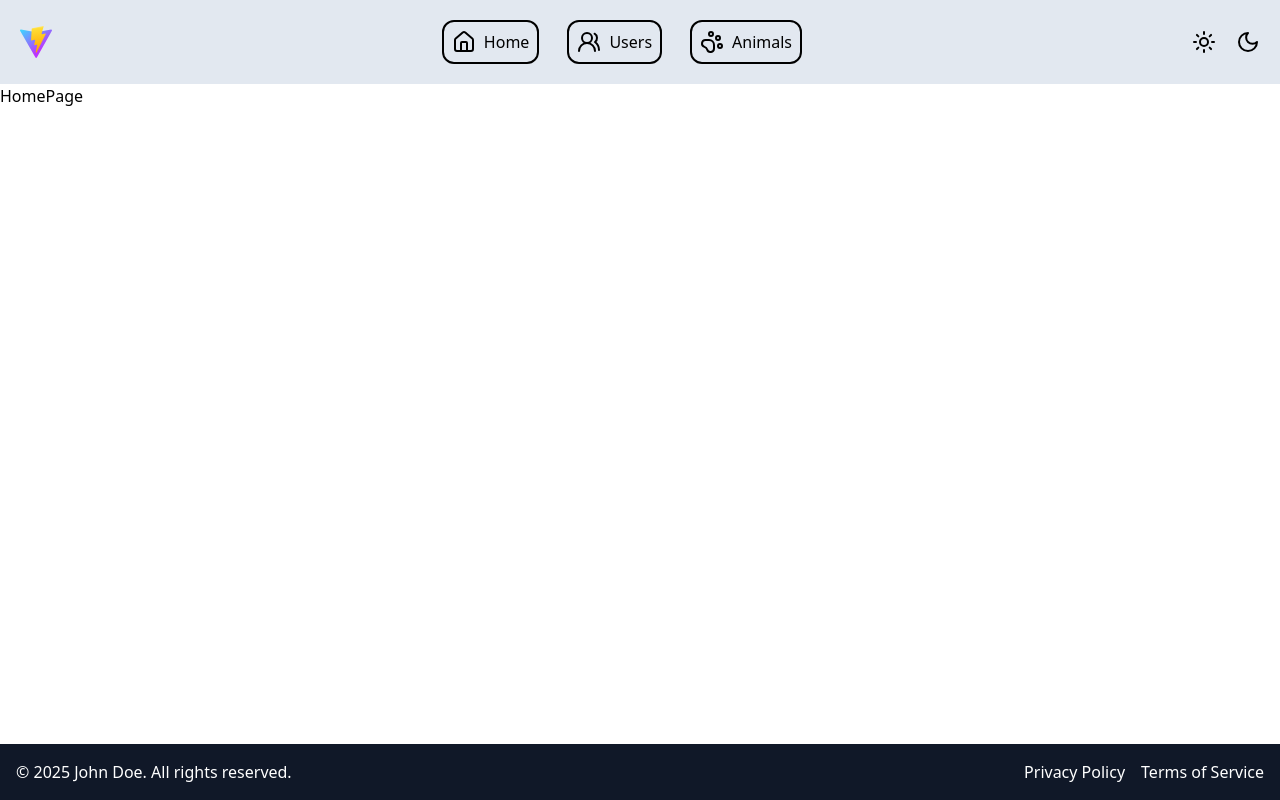
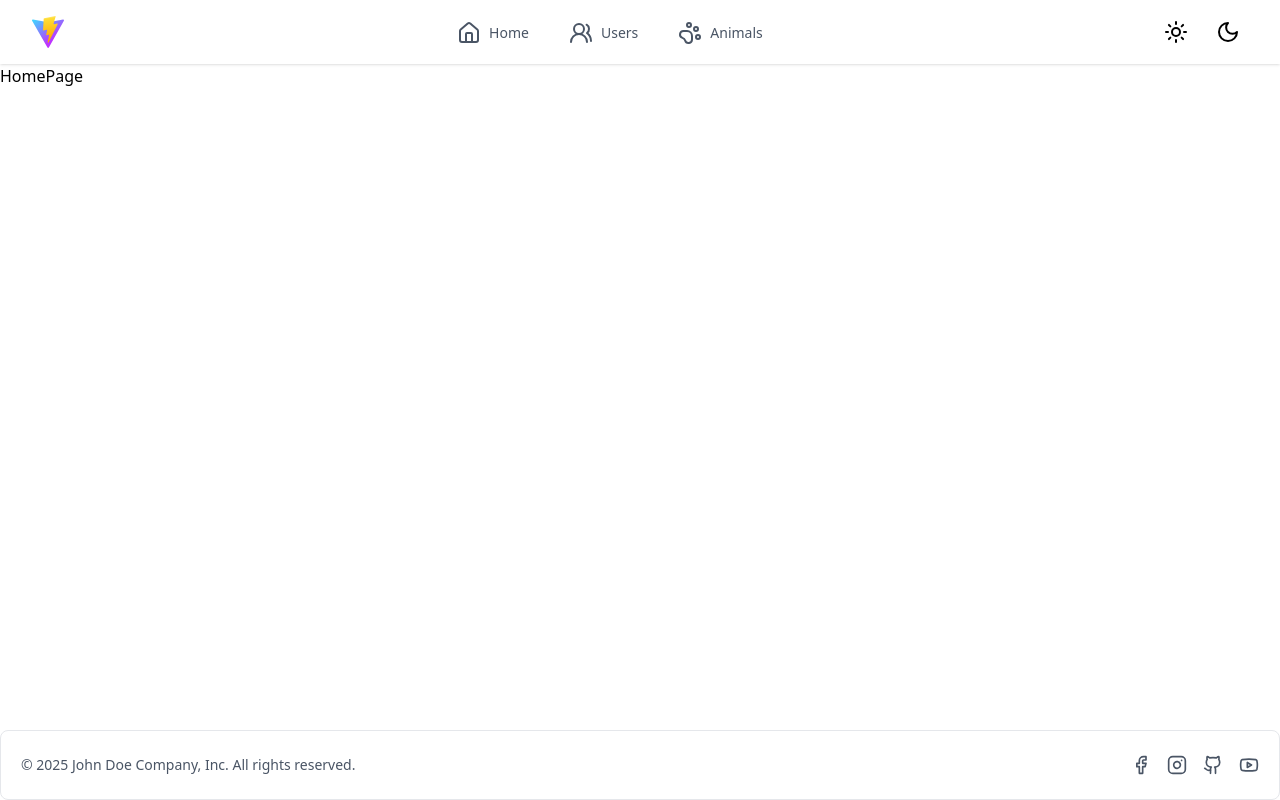
Before and after one commit to WilloS88/inqool-web-app, a React (Vite) app: page / in a window 1280 px wide. Built offline with nearby package versions, Linux system fonts and the light colour scheme; no server answers.

Commit message:
UI improvements

```diff
--- a/package.json
+++ b/package.json
@@ -13,13 +13,14 @@
     "@hookform/resolvers": "^3.10.0",
     "@tailwindcss/vite": "^4.0.3",
     "axios": "^1.7.9",
-    "framer-motion": "^12.4.0",
+    "framer-motion": "^12.4.1",
     "lucide-react": "^0.474.0",
     "react": "^18.3.1",
     "react-dom": "^18.3.1",
     "react-hook-form": "^7.54.2",
     "react-modal": "^3.16.3",
     "react-router-dom": "^7.1.5",
+    "react-spinners": "^0.15.0",
     "tailwindcss": "^4.0.3",
     "zod": "^3.24.1"
   },
--- a/src/FilterSection.tsx
+++ b/src/FilterSection.tsx
@@ -1,24 +1,35 @@
 import { Button } from "./components/ui/Button";
+import { Search } from "lucide-react";
 
 type FilterSectionProps = {
   filterText: string;
   setFilterText: (value: string) => void;
 };
 
-export const FilterSection = ({ filterText, setFilterText }: FilterSectionProps) => {
+export const FilterSection = ({
+  filterText,
+  setFilterText,
+}: FilterSectionProps) => {
   return (
-    <div className="flex gap-2 mb-4">
+    <div className="mb-5 flex w-full max-w-lg gap-2 lg:max-w-xs">
+      <div className="relative w-full">
+        <div className="pointer-events-none absolute inset-y-0 left-0 flex items-center pl-3">
+          <Search className="h-5 w-5 text-gray-400" aria-hidden="true" />
+        </div>
         <input
           type="text"
+          id="search"
+          name="search"
           placeholder="Search by name..."
           value={filterText}
           onChange={(e) => setFilterText(e.target.value)}
-        className="p-2 border border-gray-300 rounded"
+          className="block w-full rounded-md border-0 bg-white py-2 pr-3 pl-10 text-gray-900 ring-1 ring-gray-300 ring-inset placeholder:text-gray-400 focus:ring-2 focus:ring-indigo-600 focus:ring-inset sm:text-sm sm:leading-6"
         />
+      </div>
       <Button
         label="Clear"
         onClick={() => setFilterText("")}
-        className="bg-red-500 text-white hover:bg-red-700"
+        className="bg-red-500 py-1.5 text-white hover:bg-red-700"
       />
     </div>
   );
--- a/src/components/AddButton.tsx
+++ b/src/components/AddButton.tsx
@@ -22,7 +22,7 @@ export const AddButton = () => {
       <Button
         label={`Add ${isUsersPage ? "User" : "Animal"}`}
         onClick={() => setIsModalOpen(true)}
-        className="bg-green-500 text-white duration-200 hover:bg-green-600"
+        className="hover:bg-green-700 hover:shadow-green-600 rounded-lg bg-green-600 px-8 py-3 text-lg font-bold tracking-wide text-white shadow-lg shadow-green-600/20 transition duration-300 hover:text-white sm:px-9 sm:py-4 sm:text-xl"
         icon={<PlusCircle />}
       />
 
--- a/src/components/ui/Button.tsx
+++ b/src/components/ui/Button.tsx
@@ -1,30 +1,34 @@
 type ButtonProps = {
-  label: string;
+  label?: string;
   onClick?: () => void;
+  type?: "button" | "submit" | "reset";
   disabled?: boolean;
   className?: string;
   icon?: React.ReactNode;
+  tooltip?: string;
 };
 
 export const Button = ({
   label,
   onClick,
+  type = "button",
   disabled = false,
   className = "",
   icon,
+  tooltip,
 }: ButtonProps) => {
   const baseStyles =
-    "flex px-2.5 py-2.5 font-semibold rounded focus:outline-none focus:ring-2 focus:ring-offset-2 cursor-pointer";
+    "flex items-center px-2 py-2 font-semibold rounded cursor-pointer";
 
   return (
     <button
+      type={type}
       onClick={onClick}
       disabled={disabled}
-      className={`${baseStyles} ${
-        disabled ? "cursor-not-allowed opacity-50" : ""
-      } ${className}`}
+      className={`${baseStyles} ${disabled ? "cursor-not-allowed opacity-50" : ""} ${className}`}
+      title={tooltip}
     >
-      {icon && <span className="mr-2">{icon}</span>}
+      {icon && <span className={label ? "mr-2" : ""}>{icon}</span>}
       {label}
     </button>
   );
--- a/src/components/ui/Footer.tsx
+++ b/src/components/ui/Footer.tsx
@@ -1,30 +1,32 @@
+import {
+  Facebook as FacebookIcon,
+  Instagram as InstagramIcon,
+  Github as GithubIcon,
+  Youtube as YoutubeIcon,
+} from "lucide-react";
+
 export const Footer = () => {
   const currentYear = new Date().getFullYear();
 
   return (
-    <footer className="bg-gray-900 text-white py-4">
-      <div className="container mx-auto px-4 flex items-center justify-between sm:flex-row flex-wrap">
-        <p className="text-center sm:text-left mb-4 sm:mb-0">
-          © {currentYear} John Doe. All rights reserved.
-        </p>
-        <div className="flex space-x-4">
-          <a
-            href="/"
-            className="hover:underline"
-            target="_blank"
-            rel="noopener noreferrer"
-          >
-            Privacy Policy
-          </a>
-          <a
-            href="/"
-            className="hover:underline"
-            target="_blank"
-            rel="noopener noreferrer"
-          >
-            Terms of Service
-          </a>
-        </div>
+    <footer className="mx-auto flex w-full min-w-full items-center justify-between rounded-lg border border-gray-200 bg-white px-5 py-6 text-gray-600">
+      <span className="text-sm">
+        © {currentYear} John Doe Company, Inc. All rights reserved.
+      </span>
+
+      <div className="flex gap-4">
+        <a href="#" className="transition hover:text-gray-900" target="_blank">
+          <FacebookIcon size={20} />
+        </a>
+        <a href="#" className="transition hover:text-gray-900" target="_blank">
+          <InstagramIcon size={20} />
+        </a>
+        <a href="#" className="transition hover:text-gray-900" target="_blank">
+          <GithubIcon size={20} />
+        </a>
+        <a href="#" className="transition hover:text-gray-900" target="_blank">
+          <YoutubeIcon size={20} />
+        </a>
       </div>
     </footer>
   );
--- a/src/components/ui/Navbar.tsx
+++ b/src/components/ui/Navbar.tsx
@@ -1,34 +1,104 @@
-import { House, UsersRoundIcon, PawPrintIcon, SunIcon, MoonIcon } from "lucide-react";
+import { motion } from "framer-motion";
+import {
+  House as HouseIcon,
+  UsersRound as UsersRoundIcon,
+  PawPrint as PawPrintIcon,
+  Sun as SunIcon,
+  Moon as MoonIcon,
+  Menu as MenuIcon,
+  X as XIcon,
+} from "lucide-react";
 import { Link } from "react-router-dom";
+import { useState } from "react";
+import { Button } from "./Button";
 
 export const Navbar = () => {
+  const [menuOpen, setMenuOpen] = useState(false);
+
   return (
-    <div className="px-5 py-5 flex items-center justify-between bg-slate-200">
-      <div>
-        <img src="../../../vite.svg" alt="" />
+    <nav className="bg-white shadow">
+      <div className="mx-auto max-w-7xl px-4 sm:px-6 lg:px-8">
+        <div className="flex h-16 items-center justify-between">
+          <div className="flex items-center">
+            <img src="/vite.svg" alt="Logo" className="h-8 w-auto" />
+          </div>
+
+          <div className="hidden sm:flex sm:space-x-8">
+            <NavLink to="/" icon={<HouseIcon />} label="Home" />
+            <NavLink to="/users" icon={<UsersRoundIcon />} label="Users" />
+            <NavLink to="/animals" icon={<PawPrintIcon />} label="Animals" />
+          </div>
+
+          <div className="hidden space-x-4 sm:flex sm:items-center">
+            <div className="flex space-x-3">
+              <Button icon={<SunIcon />} />
+              <Button icon={<MoonIcon />} />
+            </div>
+          </div>
+
+          <button
+            className="p-2 text-gray-400 hover:text-gray-500 focus:ring-2 focus:ring-indigo-500 sm:hidden"
+            onClick={() => setMenuOpen(!menuOpen)}
+          >
+            {menuOpen ? (
+              <XIcon className="h-6 w-6" />
+            ) : (
+              <MenuIcon className="h-6 w-6" />
+            )}
+          </button>
+        </div>
       </div>
-      <div className="flex gap-7">
-        <Link to="/" className="flex cursor-pointer items-center gap-2 border-2 p-2 rounded-xl">
-          <House />
-          Home
-        </Link>
-        <Link to="/users" className="flex cursor-pointer items-center gap-2 border-2 p-2 rounded-xl">
-          <UsersRoundIcon />
-          Users
-        </Link>
-        <Link to="/animals" className="flex cursor-pointer items-center gap-2 border-2 p-2 rounded-xl">
-          <PawPrintIcon />
-          Animals
-        </Link>
-      </div>
-      <div className="flex gap-5">
-        <button className="cursor-pointer">
-          <SunIcon />
-        </button>
-        <button className="cursor-pointer">
-          <MoonIcon />
-        </button>
-      </div>
-    </div>
+
+      {menuOpen && (
+        <motion.div
+          initial={{ opacity: 0, scale: 0.9 }}
+          animate={{ opacity: 1, scale: 1 }}
+          exit={{ opacity: 0, scale: 0.9 }}
+          className="space-y-1 bg-white px-4 pt-2 pb-3 shadow-md sm:hidden"
+        >
+          <NavLinkMobile to="/" icon={<HouseIcon />} label="Home" />
+          <NavLinkMobile to="/users" icon={<UsersRoundIcon />} label="Users" />
+          <NavLinkMobile
+            to="/animals"
+            icon={<PawPrintIcon />}
+            label="Animals"
+          />
+        </motion.div>
+      )}
+    </nav>
   );
 };
+
+const NavLink = ({
+  to,
+  icon,
+  label,
+}: {
+  to: string;
+  icon: JSX.Element;
+  label: string;
+}) => (
+  <Link
+    to={to}
+    className="flex items-center gap-2 border-b-2 border-transparent px-1 pt-1 text-sm font-medium text-gray-600 duration-150 hover:border-gray-300 hover:text-gray-900"
+  >
+    {icon} {label}
+  </Link>
+);
+
+const NavLinkMobile = ({
+  to,
+  icon,
+  label,
+}: {
+  to: string;
+  icon: JSX.Element;
+  label: string;
+}) => (
+  <Link
+    to={to}
+    className="flex items-center gap-2 rounded-md px-3 py-2 text-base font-medium text-gray-700 hover:bg-gray-100"
+  >
+    {icon} {label}
+  </Link>
+);
```
Also changed, not shown: src/components/modal/AddEntityModal.tsx (+77 -32 lines), src/components/modal/EditEntityModal.tsx (+96 -32 lines), 1 other file (tests, documents, lock files or other folders). Lines whose indentation alone changed are shown as unchanged.
